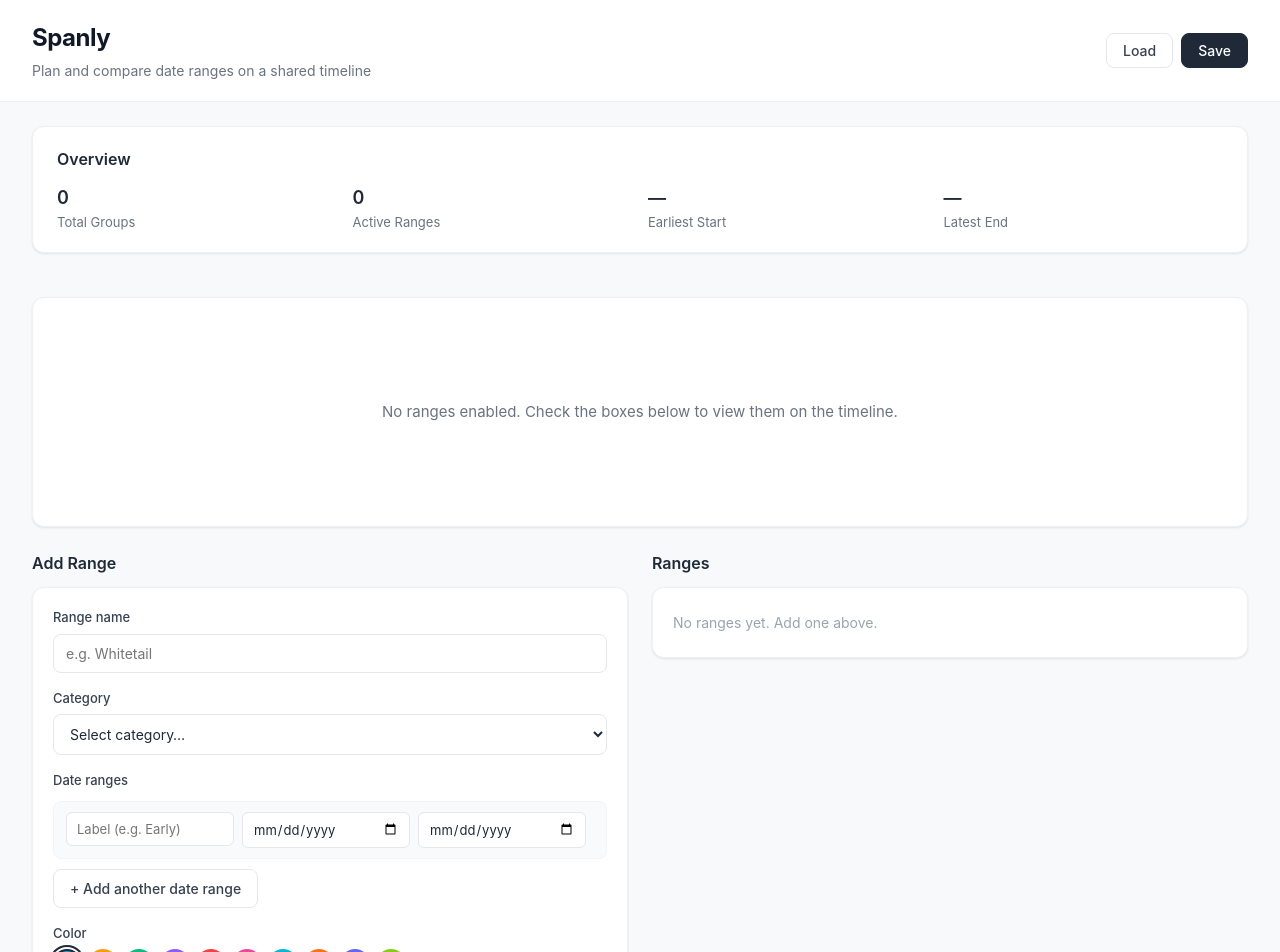
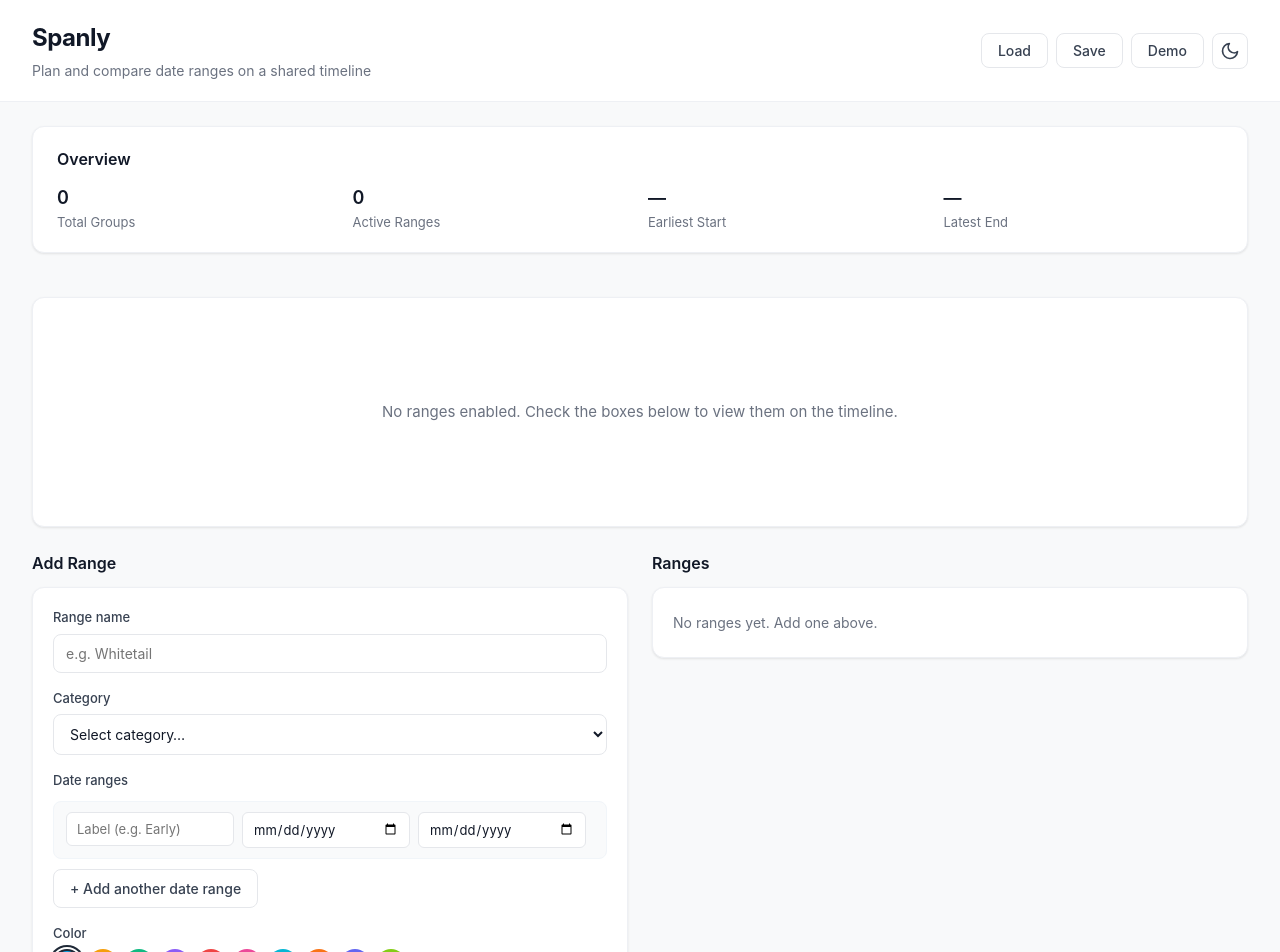
Before and after one commit to TheMustyCow/spanly, a React (Vite) app: page / in a window 1280 px wide. Shown: the top 952 px of the page. Built offline with nearby package versions, Linux system fonts and the light colour scheme.

Commit message:
Added demo option to see timeline. Changed styling; added dark mode.

```diff
--- a/src/App.css
+++ b/src/App.css
@@ -1,13 +1,13 @@
 .app {
   min-height: 100svh;
-  background: #f8f9fa;
+  background: var(--bg);
   display: flex;
   flex-direction: column;
 }
 
 .app-header {
-  background: #fff;
-  border-bottom: 1px solid #eef0f4;
+  background: var(--card-bg);
+  border-bottom: 1px solid var(--border);
   padding: 20px 32px;
   display: flex;
   align-items: center;
@@ -22,7 +22,7 @@
 .app-header h1 {
   font-size: 24px;
   font-weight: 700;
-  color: #111827;
+  color: var(--text-h);
   margin: 0;
   letter-spacing: -0.5px;
 }
@@ -30,7 +30,7 @@
 .subtitle {
   margin: 4px 0 0 0;
   font-size: 14px;
-  color: #6b7280;
+  color: var(--text-muted);
 }
 
 .app-header-actions {
@@ -43,29 +43,61 @@
 .btn-header {
   padding: 8px 16px;
   border-radius: 8px;
-  border: 1px solid #e5e7eb;
-  background: #fff;
-  color: #374151;
+  border: 1px solid var(--border-input);
+  background: var(--card-bg);
+  color: var(--text);
   font-size: 14px;
   font-weight: 500;
   cursor: pointer;
-  transition: background 0.15s, border-color 0.15s;
+  transition: background 0.15s, border-color 0.15s, color 0.15s;
 }
 
 .btn-header:hover {
-  background: #f9fafb;
-  border-color: #d1d5db;
+  background: var(--surface);
+  border-color: var(--border-input);
 }
 
 .btn-header-primary {
-  background: #1f2937;
-  color: #fff;
-  border-color: #1f2937;
+  background: var(--card-bg);
+  color: var(--text);
+  border-color: var(--border-input);
 }
 
 .btn-header-primary:hover {
-  background: #111827;
-  border-color: #111827;
+  background: var(--surface);
+  border-color: var(--border-input);
+}
+
+.btn-header-danger {
+  border-color: #ef4444;
+  color: #ef4444;
+}
+
+.btn-header-danger:hover {
+  background: rgba(239, 68, 68, 0.1);
+  border-color: #dc2626;
+  color: #dc2626;
+}
+
+.btn-icon-theme {
+  width: 36px;
+  height: 36px;
+  border-radius: 8px;
+  border: 1px solid var(--border-input);
+  background: var(--card-bg);
+  color: var(--text);
+  font-size: 14px;
+  font-weight: 500;
+  cursor: pointer;
+  display: inline-flex;
+  align-items: center;
+  justify-content: center;
+  transition: background 0.15s, border-color 0.15s, color 0.15s;
+}
+
+.btn-icon-theme:hover {
+  background: var(--surface);
+  border-color: var(--border-input);
 }
 
 .app-layout {
--- a/src/App.tsx
+++ b/src/App.tsx
@@ -1,15 +1,22 @@
 import { useState, useEffect, useRef } from 'react';
 import type { SeasonRange } from './types';
 import { SEED_DATA } from './data/seed';
+import { DEMO_DATA } from './data/demoData';
 import { ControlPanel } from './components/ControlPanel';
 import { Timeline } from './components/Timeline';
 import { SummaryCard } from './components/SummaryCard';
 import './App.css';
 
 const STORAGE_KEY = 'spanly-data-v3';
+const DEMO_KEY = 'spanly-demo-active';
+const THEME_KEY = 'spanly-theme';
 
 function loadInitial(): SeasonRange[] {
   try {
+    const isDemo = localStorage.getItem(DEMO_KEY) === 'true';
+    if (isDemo) {
+      return structuredClone ? structuredClone(DEMO_DATA) : JSON.parse(JSON.stringify(DEMO_DATA));
+    }
     const raw = localStorage.getItem(STORAGE_KEY);
     if (raw) {
       const parsed = JSON.parse(raw) as SeasonRange[];
@@ -36,13 +43,82 @@ function isValidSeasonRangeArray(data: unknown): data is SeasonRange[] {
   );
 }
 
+function getInitialTheme(): 'light' | 'dark' {
+  try {
+    const saved = localStorage.getItem(THEME_KEY);
+    if (saved === 'dark' || saved === 'light') return saved;
+  } catch {
+    // ignore
+  }
+  if (window.matchMedia && window.matchMedia('(prefers-color-scheme: dark)').matches) {
+    return 'dark';
+  }
+  return 'light';
+}
+
+const SunIcon = () => (
+  <svg width="20" height="20" viewBox="0 0 24 24" fill="none" stroke="currentColor" strokeWidth="2" strokeLinecap="round" strokeLinejoin="round">
+    <circle cx="12" cy="12" r="5" />
+    <line x1="12" y1="1" x2="12" y2="3" />
+    <line x1="12" y1="21" x2="12" y2="23" />
+    <line x1="4.22" y1="4.22" x2="5.64" y2="5.64" />
+    <line x1="18.36" y1="18.36" x2="19.78" y2="19.78" />
+    <line x1="1" y1="12" x2="3" y2="12" />
+    <line x1="21" y1="12" x2="23" y2="12" />
+    <line x1="4.22" y1="19.78" x2="5.64" y2="18.36" />
+    <line x1="18.36" y1="5.64" x2="19.78" y2="4.22" />
+  </svg>
+);
+
+const MoonIcon = () => (
+  <svg width="20" height="20" viewBox="0 0 24 24" fill="none" stroke="currentColor" strokeWidth="2" strokeLinecap="round" strokeLinejoin="round">
+    <path d="M21 12.79A9 9 0 1 1 11.21 3 7 7 0 0 0 21 12.79z" />
+  </svg>
+);
+
 export default function App() {
   const [ranges, setRanges] = useState<SeasonRange[]>(loadInitial);
+  const [isDemoActive, setIsDemoActive] = useState(() => {
+    try {
+      return localStorage.getItem(DEMO_KEY) === 'true';
+    } catch {
+      return false;
+    }
+  });
+  const [theme, setTheme] = useState<'light' | 'dark'>(getInitialTheme);
   const fileInputRef = useRef<HTMLInputElement>(null);
+
+  useEffect(() => {
+    document.documentElement.setAttribute('data-theme', theme);
+    try {
+      localStorage.setItem(THEME_KEY, theme);
+    } catch {
+      // ignore
+    }
+  }, [theme]);
 
   useEffect(() => {
     localStorage.setItem(STORAGE_KEY, JSON.stringify(ranges));
   }, [ranges]);
+
+  function toggleTheme() {
+    setTheme((prev) => (prev === 'light' ? 'dark' : 'light'));
+  }
+
+  function handleDemoToggle() {
+    if (isDemoActive) {
+      localStorage.removeItem(DEMO_KEY);
+      setRanges([...SEED_DATA]);
+      setIsDemoActive(false);
+    } else {
+      localStorage.setItem(DEMO_KEY, 'true');
+      const cloned = structuredClone
+        ? structuredClone(DEMO_DATA)
+        : JSON.parse(JSON.stringify(DEMO_DATA));
+      setRanges(cloned);
+      setIsDemoActive(true);
+    }
+  }
 
   function handleSave() {
     const blob = new Blob([JSON.stringify(ranges, null, 2)], {
@@ -98,6 +174,20 @@ export default function App() {
           <button className="btn-header btn-header-primary" onClick={handleSave}>
             Save
           </button>
+          <button
+            className={`btn-header ${isDemoActive ? 'btn-header-danger' : ''}`}
+            onClick={handleDemoToggle}
+          >
+            {isDemoActive ? 'Remove' : 'Demo'}
+          </button>
+          <button
+            className="btn-icon-theme"
+            onClick={toggleTheme}
+            aria-label={theme === 'light' ? 'Switch to dark mode' : 'Switch to light mode'}
+            title={theme === 'light' ? 'Dark mode' : 'Light mode'}
+          >
+            {theme === 'light' ? <MoonIcon /> : <SunIcon />}
+          </button>
           <input
             ref={fileInputRef}
             type="file"
--- a/src/components/ControlPanel.css
+++ b/src/components/ControlPanel.css
@@ -16,16 +16,16 @@
 .cp-list-section h2 {
   font-size: 16px;
   font-weight: 600;
-  color: #1f2937;
+  color: var(--text-h);
   margin: 0;
 }
 
 .range-form {
-  background: #fff;
+  background: var(--card-bg);
   border-radius: 12px;
   padding: 20px;
-  box-shadow: 0 1px 3px rgba(0,0,0,0.06), 0 1px 2px rgba(0,0,0,0.04);
-  border: 1px solid #eef0f4;
+  box-shadow: var(--shadow);
+  border: 1px solid var(--border);
   display: flex;
   flex-direction: column;
   gap: 16px;
@@ -40,26 +40,26 @@
 .form-row label {
   font-size: 13px;
   font-weight: 500;
-  color: #374151;
+  color: var(--text);
 }
 
 .form-row input[type="text"],
 .form-row input[type="date"],
 .form-row select {
   padding: 10px 12px;
-  border: 1px solid #e5e7eb;
+  border: 1px solid var(--border-input);
   border-radius: 8px;
   font-size: 14px;
-  color: #1f2937;
-  background: #fff;
+  color: var(--text-h);
+  background: var(--card-bg);
   outline: none;
   transition: border-color 0.15s, box-shadow 0.15s;
 }
 
 .form-row input:focus,
 .form-row select:focus {
-  border-color: #6366f1;
-  box-shadow: 0 0 0 3px rgba(99, 102, 241, 0.12);
+  border-color: var(--accent);
+  box-shadow: 0 0 0 3px var(--accent-focus);
 }
 
 .date-row {
@@ -83,7 +83,7 @@
 .sub-ranges-label {
   font-size: 13px;
   font-weight: 500;
-  color: #374151;
+  color: var(--text);
 }
 
 .sub-range-row {
@@ -91,10 +91,10 @@
   grid-template-columns: 1fr 1fr 1fr auto;
   gap: 8px;
   align-items: start;
-  background: #f9fafb;
+  background: var(--surface);
   padding: 10px 12px;
   border-radius: 8px;
-  border: 1px solid #f3f4f6;
+  border: 1px solid var(--border-light);
 }
 
 .sub-range-field {
@@ -106,11 +106,11 @@
 .sub-range-field input[type="text"],
 .sub-range-field input[type="date"] {
   padding: 8px 10px;
-  border: 1px solid #e5e7eb;
+  border: 1px solid var(--border-input);
   border-radius: 6px;
   font-size: 13px;
-  color: #1f2937;
-  background: #fff;
+  color: var(--text-h);
+  background: var(--card-bg);
   outline: none;
   transition: border-color 0.15s, box-shadow 0.15s;
   width: 100%;
@@ -118,8 +118,8 @@
 }
 
 .sub-range-field input:focus {
-  border-color: #6366f1;
-  box-shadow: 0 0 0 2px rgba(99, 102, 241, 0.12);
+  border-color: var(--accent);
+  box-shadow: 0 0 0 2px var(--accent-focus);
 }
 
 .sub-range-row .btn-icon {
@@ -153,7 +153,12 @@
 
 .color-swatch.active {
   border-color: #1f2937;
-  box-shadow: 0 0 0 2px #fff, 0 0 0 4px #1f2937;
+  box-shadow: 0 0 0 2px var(--card-bg), 0 0 0 4px #1f2937;
+}
+
+[data-theme="dark"] .color-swatch.active {
+  border-color: #f8fafc;
+  box-shadow: 0 0 0 2px var(--card-bg), 0 0 0 4px #f8fafc;
 }
 
 .form-actions {
@@ -165,25 +170,26 @@
 .btn-primary {
   padding: 10px 16px;
   border-radius: 8px;
-  border: none;
-  background: #1f2937;
-  color: #fff;
+  border: 1px solid var(--border-input);
+  background: var(--card-bg);
+  color: var(--text);
   font-size: 14px;
   font-weight: 600;
   cursor: pointer;
-  transition: background 0.15s;
+  transition: background 0.15s, border-color 0.15s;
 }
 
 .btn-primary:hover {
-  background: #111827;
+  background: var(--surface);
+  border-color: var(--border-input);
 }
 
 .btn-ghost {
   padding: 10px 16px;
   border-radius: 8px;
-  border: 1px solid #e5e7eb;
-  background: #fff;
-  color: #374151;
+  border: 1px solid var(--border-input);
+  background: var(--card-bg);
+  color: var(--text);
   font-size: 14px;
   font-weight: 500;
   cursor: pointer;
@@ -191,22 +197,22 @@
 }
 
 .btn-ghost:hover {
-  background: #f9fafb;
+  background: var(--surface);
 }
 
 .range-list {
-  background: #fff;
+  background: var(--card-bg);
   border-radius: 12px;
   padding: 16px 20px;
-  box-shadow: 0 1px 3px rgba(0,0,0,0.06), 0 1px 2px rgba(0,0,0,0.04);
-  border: 1px solid #eef0f4;
+  box-shadow: var(--shadow);
+  border: 1px solid var(--border);
   max-height: 420px;
   overflow-y: auto;
 }
 
 .empty-list {
   font-size: 14px;
-  color: #9ca3af;
+  color: var(--text-muted);
   margin: 0;
   padding: 8px 0;
 }
@@ -232,18 +238,18 @@
 }
 
 .range-list-item:hover {
-  background: #f9fafb;
+  background: var(--surface);
 }
 
 .range-list-item.editing {
-  background: #f5f3ff;
-  border-color: #c7d2fe;
+  background: var(--accent-light);
+  border-color: var(--accent);
 }
 
 .range-list-item.dragging {
   opacity: 0.5;
-  border: 1px dashed #c7d2fe;
-  box-shadow: 0 4px 12px rgba(0,0,0,0.08);
+  border: 1px dashed var(--accent);
+  box-shadow: var(--shadow);
 }
 
 .range-list-item.drag-over::before {
@@ -253,7 +259,7 @@
   left: 8px;
   right: 8px;
   height: 3px;
-  background: #6366f1;
+  background: var(--accent);
   border-radius: 2px;
   z-index: 2;
   pointer-events: none;
@@ -262,7 +268,7 @@
 .drag-handle {
   cursor: grab;
   font-size: 14px;
-  color: #9ca3af;
+  color: var(--text-muted);
   letter-spacing: -2px;
   padding: 0 2px;
   user-select: none;
@@ -288,7 +294,7 @@
 .range-checkbox-label input[type="checkbox"] {
   width: 16px;
   height: 16px;
-  accent-color: #6366f1;
+  accent-color: var(--accent);
   cursor: pointer;
   flex-shrink: 0;
   margin-top: 2px;
@@ -320,7 +326,7 @@
 .range-list-name {
   font-size: 14px;
   font-weight: 500;
-  color: #1f2937;
+  color: var(--text-h);
   white-space: nowrap;
   overflow: hidden;
   text-overflow: ellipsis;
@@ -329,8 +335,8 @@
 .range-list-category {
   font-size: 11px;
   font-weight: 600;
-  color: #6b7280;
-  background: #f3f4f6;
+  color: var(--text-muted);
+  background: var(--surface);
   padding: 2px 8px;
   border-radius: 999px;
   text-transform: uppercase;
@@ -348,8 +354,8 @@
 
 .range-list-sub {
   font-size: 12px;
-  color: #6b7280;
-  background: #f1f5f9;
+  color: var(--text-muted);
+  background: var(--surface);
   padding: 2px 8px;
   border-radius: 6px;
   white-space: nowrap;
@@ -373,7 +379,7 @@
   border-radius: 6px;
   border: none;
   background: transparent;
-  color: #6b7280;
+  color: var(--text-muted);
   font-size: 14px;
   cursor: pointer;
   display: inline-flex;
@@ -383,12 +389,12 @@
 }
 
 .btn-icon:hover {
-  background: #f3f4f6;
-  color: #1f2937;
+  background: var(--surface);
+  color: var(--text-h);
 }
 
 .btn-icon.danger:hover {
-  background: #fef2f2;
+  background: rgba(239, 68, 68, 0.1);
   color: #ef4444;
 }
 
--- a/src/components/SummaryCard.css
+++ b/src/components/SummaryCard.css
@@ -1,16 +1,16 @@
 .summary-card {
-  background: #fff;
+  background: var(--card-bg);
   border-radius: 12px;
   padding: 20px 24px;
-  box-shadow: 0 1px 3px rgba(0,0,0,0.06), 0 1px 2px rgba(0,0,0,0.04);
-  border: 1px solid #eef0f4;
+  box-shadow: var(--shadow);
+  border: 1px solid var(--border);
   margin-bottom: 20px;
 }
 
 .summary-card h3 {
   font-size: 16px;
   font-weight: 600;
-  color: #1f2937;
+  color: var(--text-h);
   margin: 0 0 16px 0;
 }
 
@@ -29,13 +29,13 @@
 .summary-value {
   font-size: 18px;
   font-weight: 600;
-  color: #1f2937;
+  color: var(--text-h);
   line-height: 1.2;
 }
 
 .summary-label {
   font-size: 13px;
-  color: #6b7280;
+  color: var(--text-muted);
   font-weight: 400;
 }
 
--- /dev/null
+++ b/src/data/demoData.ts
@@ -0,0 +1,124 @@
+import type { SeasonRange } from '../types';
+
+export const DEMO_DATA: SeasonRange[] = [
+  {
+    "id": "16f79f63-5dac-4cfb-acf9-a5d7889da3b4",
+    "name": "White Tail",
+    "ranges": [
+      {
+        "id": "44b4b24b-709b-4959-a061-9adb4be101dc",
+        "label": "Early",
+        "startDate": "2026-10-17",
+        "endDate": "2026-10-27"
+      },
+      {
+        "id": "dab30080-a25b-4539-a57b-0a6d6abf9267",
+        "label": "Late",
+        "startDate": "2026-11-07",
+        "endDate": "2026-11-17"
+      }
+    ],
+    "category": "Modern Firearm",
+    "color": "#0ea5e9",
+    "enabled": true
+  },
+  {
+    "id": "3f7ede44-f0e4-4ea7-9f4b-02a3b9da0636",
+    "name": "White Tail",
+    "ranges": [
+      {
+        "id": "44b4b24b-709b-4959-a061-9adb4be101dc",
+        "label": "Early",
+        "startDate": "2026-09-01",
+        "endDate": "2026-09-25"
+      },
+      {
+        "id": "228ff33a-35f3-4825-b513-b628d0d05f01",
+        "label": "Late",
+        "startDate": "2026-11-25",
+        "endDate": "2026-12-10"
+      }
+    ],
+    "category": "Archery",
+    "color": "#10b981",
+    "enabled": true
+  },
+  {
+    "id": "a551cfbf-59a5-4bdd-be36-0113630c1892",
+    "name": "White Tail",
+    "ranges": [
+      {
+        "id": "44b4b24b-709b-4959-a061-9adb4be101dc",
+        "label": "Early",
+        "startDate": "2026-09-26",
+        "endDate": "2026-10-04"
+      },
+      {
+        "id": "3e768e4d-22dc-4dff-89f0-8c79cce6e0d1",
+        "label": "Late",
+        "startDate": "2026-11-25",
+        "endDate": "2026-12-08"
+      }
+    ],
+    "category": "Muzzleloader",
+    "color": "#ef4444",
+    "enabled": true
+  },
+  {
+    "id": "0751c786-9c8f-4d23-860b-e927a298c072",
+    "name": "Elk",
+    "ranges": [
+      {
+        "id": "c5150187-0725-4b52-9176-7545f14e6797",
+        "label": "General",
+        "startDate": "2026-10-31",
+        "endDate": "2026-11-08"
+      }
+    ],
+    "category": "Modern Firearm",
+    "color": "#0ea5e9",
+    "enabled": true
+  },
+  {
+    "id": "a0472af1-a9ee-4dca-96c3-61b114f53bc3",
+    "name": "Elk",
+    "ranges": [
+      {
+        "id": "c5150187-0725-4b52-9176-7545f14e6797",
+        "label": "Early",
+        "startDate": "2026-09-12",
+        "endDate": "2026-09-24"
+      },
+      {
+        "id": "07fa1786-a275-450f-8590-536d049a2190",
+        "label": "Late",
+        "startDate": "2026-11-25",
+        "endDate": "2026-12-08"
+      }
+    ],
+    "category": "Archery",
+    "color": "#10b981",
+    "enabled": true
+  },
+  {
+    "id": "e2cefc32-e2d5-452b-bc4b-04017efc85c7",
+    "name": "Elk",
+    "ranges": [
+      {
+        "id": "07ce19dc-9e18-475a-b6bc-4d980acfab9a",
+        "label": "Early",
+        "startDate": "2026-10-03",
+        "endDate": "2026-10-09"
+      },
+      {
+        "id": "dcccd117-00f7-4db7-bb15-adf90b8f1c05",
+        "label": "Late",
+        "startDate": "2026-10-31",
+        "endDate": "2026-11-15"
+      }
+    ],
+    "category": "Muzzleloader",
+    "color": "#ef4444",
+    "enabled": true
+  }
+];
--- a/src/index.css
+++ b/src/index.css
@@ -1,13 +1,24 @@
 :root {
   --text: #374151;
   --text-h: #111827;
+  --text-muted: #6b7280;
+
   --bg: #f8f9fa;
   --card-bg: #ffffff;
+  --surface: #f9fafb;
+  --surface-hover: #f5f3ff;
+
   --border: #eef0f4;
+  --border-light: #f1f5f9;
+  --border-input: #e5e7eb;
+
   --accent: #6366f1;
-  --accent-bg: rgba(99, 102, 241, 0.08);
-  --shadow:
-    0 1px 3px rgba(0, 0, 0, 0.06), 0 1px 2px rgba(0, 0, 0, 0.04);
+  --accent-light: rgba(99, 102, 241, 0.08);
+  --accent-focus: rgba(99, 102, 241, 0.12);
+
+  --shadow: 0 1px 3px rgba(0, 0, 0, 0.06), 0 1px 2px rgba(0, 0, 0, 0.04);
+  --tooltip-bg: #1f2937;
+  --tooltip-text: #fff;
 
   --sans: 'Inter', system-ui, -apple-system, 'Segoe UI', Roboto, sans-serif;
   --heading: 'Inter', system-ui, -apple-system, 'Segoe UI', Roboto, sans-serif;
@@ -22,6 +33,29 @@
   text-rendering: optimizeLegibility;
   -webkit-font-smoothing: antialiased;
   -moz-osx-font-smoothing: grayscale;
+}
+
+[data-theme="dark"] {
+  --text: #cbd5e1;
+  --text-h: #f8fafc;
+  --text-muted: #94a3b8;
+
+  --bg: #0b1320;
+  --card-bg: #111827;
+  --surface: #1e293b;
+  --surface-hover: #334155;
+
+  --border: #334155;
+  --border-light: #1e293b;
+  --border-input: #475569;
+
+  --accent: #818cf8;
+  --accent-light: rgba(99, 102, 241, 0.15);
+  --accent-focus: rgba(129, 140, 248, 0.2);
+
+  --shadow: 0 1px 3px rgba(0, 0, 0, 0.3), 0 1px 2px rgba(0, 0, 0, 0.2);
+  --tooltip-bg: #0f172a;
+  --tooltip-text: #e2e8f0;
 }
 
 body {
```
Also changed, not shown: src/components/Timeline.css (+31 -31 lines).
